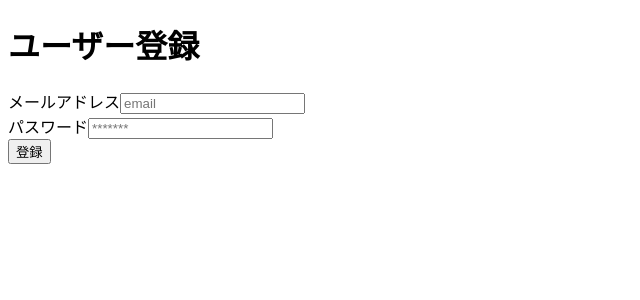
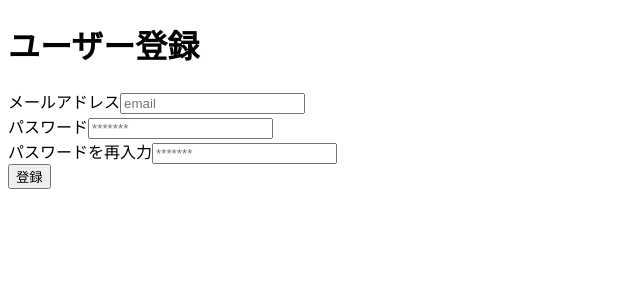
Before and after one commit to Shocker55/my_plants-front, a Next.js app: page /signup in a window 1280 px wide. Shown: the top 300 px of the page, without its empty margins (0-640 px from the left). Built offline with nearby package versions, Linux system fonts and the light colour scheme; no server answers.

Commit message:
fix: login, signup後のページ遷移の修正

```diff
--- a/src/pages/signup.jsx
+++ b/src/pages/signup.jsx
@@ -1,11 +1,24 @@
 import { auth } from "@/lib/initFirebase";
 import { createUserWithEmailAndPassword } from "firebase/auth";
+import { useRouter } from "next/router";
+import { useState } from "react";
 
 const SignUp = () => {
-  const handleSubmit = (e) => {
+  const router = useRouter();
+  const [error, setError] = useState("");
+  const handleSubmit = async (e) => {
     e.preventDefault();
-    const { email, password } = e.target.elements;
-    createUserWithEmailAndPassword(auth, email.value, password.value);
+    const { email, password, password_confirmation } = e.target.elements;
+    if (password.value !== password_confirmation.value) {
+      setError("パスワードが一致していません");
+      return console.log(error);
+    }
+    try {
+      await createUserWithEmailAndPassword(auth, email.value, password.value);
+      router.push("/");
+    } catch (error) {
+      setError(error.message);
+    }
   };
 
   return (
@@ -28,6 +41,16 @@ const SignUp = () => {
             />
           </div>
           <div>
+            <label htmlFor="password_confirmation">パスワードを再入力</label>
+            <input
+              id="password_confirmation"
+              name="password_confirmation"
+              type="password"
+              placeholder="*******"
+              className="border"
+            />
+          </div>
+          <div>
             <button className="rounded border bg-gray-300 px-3 hover:bg-gray-400">登録</button>
           </div>
         </form>
```
Also changed, not shown: src/pages/login.jsx (+11 -3 lines).
